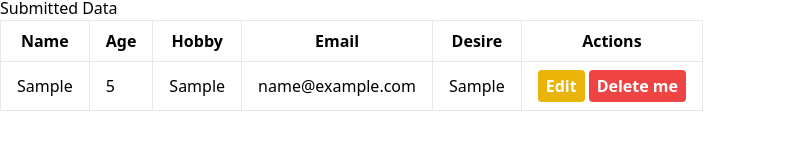
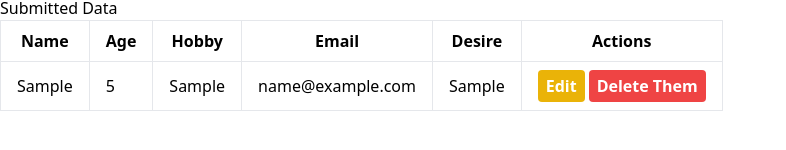
Before and after one commit to samaresh96/webDev, a React (Vite) app: page / in a window 1280 px wide. Both pictures are taken after typing "Sample", "5", "Sample", "Sample", "name@example.com" into the empty fields and a click on the button "Submit". Shown: the part 358-508 px from the top of the page, without its empty margins (0-786 px from the left). Built offline with nearby package versions, Linux system fonts and the light colour scheme.

Commit message:
Update App.jsx

```diff
--- a/src/App.jsx
+++ b/src/App.jsx
@@ -136,7 +136,7 @@ const App = () => {
                     onClick={() => handleDelete(index)}
                     className="btn_2"
                   >
-                    Delete me
+                    Delete Them
                   </button>
                 </td>
               </tr>
```
